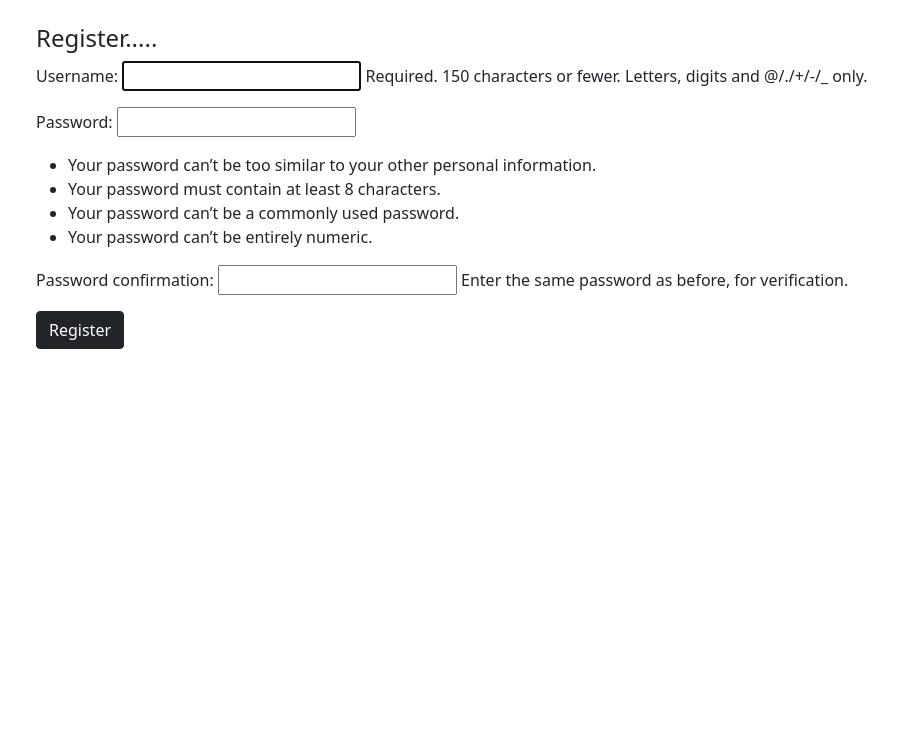
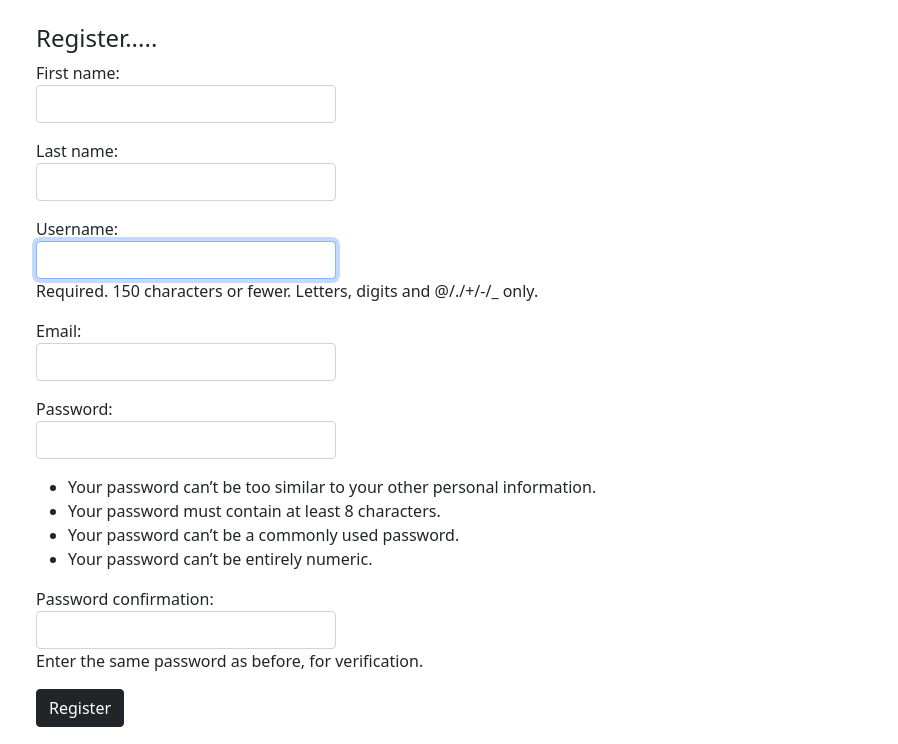
Before and after one commit to Hisham1133/Blog-Application-Using-Django-, a Django app: page /members/register/ in a window 1280 px wide. Shown: the part 56-800 px from the top of the page, without its empty margins (46-944 px from the left). Run offline with Django 3.2, Linux system fonts and the light colour scheme.

Commit message:
Added extra fields to Registration form Add rich text editor requirment.txt updated

```diff
--- a/blog/blog/settings.py
+++ b/blog/blog/settings.py
@@ -39,6 +39,7 @@ INSTALLED_APPS = [
     'django.contrib.staticfiles',
     'blogapp',
     'members',
+    'ckeditor',
 ]
 
 MIDDLEWARE = [
--- a/blog/blogapp/models.py
+++ b/blog/blogapp/models.py
@@ -2,7 +2,7 @@ from django.db import models
 from django.contrib.auth.models import User
 from django.urls import reverse
 from datetime import datetime, date
-
+from ckeditor.fields import RichTextField
 
 class Categories(models.Model):
     name = models.CharField(max_length=255)
@@ -17,7 +17,7 @@ class Categories(models.Model):
 class PostBlog(models.Model):
     title = models.CharField(max_length=255)
     author = models.ForeignKey(User, on_delete=models.CASCADE)
-    content = models.TextField()
+    content = RichTextField(blank=True, null=True)
     blog_published_date = models.DateField(auto_now_add=True)
     category = models.ForeignKey(Categories, max_length=255, on_delete=models.CASCADE, null=True, blank=True)
     likes = models.ManyToManyField(User, related_name="blog_posts")
--- a/blog/blogapp/templates/add_blog.html
+++ b/blog/blogapp/templates/add_blog.html
@@ -7,8 +7,10 @@
     <div class="form-group">
     <form method="post">
         {% csrf_token %}
+        {{ form.media }}
         {{ form.as_p }}
         <button class="btn btn-dark" >Post</button>
+        <a class="btn btn-dark" href="{% url 'home' %}">Cancel</a>
     </form>
     </div>
 {% else %}
--- a/blog/blogapp/templates/add_category.html
+++ b/blog/blogapp/templates/add_category.html
@@ -7,6 +7,7 @@
     <div class="form-group">
     <form method="post">
         {% csrf_token %}
+
         {{ form.as_p }}
         <button class="btn btn-dark" >Create</button>
     </form>
--- a/blog/blogapp/templates/blog_details.html
+++ b/blog/blogapp/templates/blog_details.html
@@ -13,7 +13,7 @@
     <hr>
     <br>
     <div class="container">
-    {{item.content}}
+    {{item.content|safe}}
     </div>
     <br><br>
     <a class="btn btn-dark" href="{% url 'home' %}">back page</a>
--- a/blog/blogapp/templates/update_blog.html
+++ b/blog/blogapp/templates/update_blog.html
@@ -8,8 +8,10 @@
         <div class="form-group">
         <form method="post">
             {% csrf_token %}
+            {{ form.media }}
             {{ form.as_p }}
-            <button class="btn btn-dark" >Post</button>
+            <button class="btn btn-dark" >Edit</button>
+            <a class="btn btn-dark" href="{% url 'home' %}">Cancel</a>
         </form>
         </div>
     {% else %}
--- /dev/null
+++ b/blog/members/forms.py
@@ -0,0 +1,25 @@
+from django.contrib.auth.forms import UserCreationForm
+from django.contrib.auth.models import User
+from django import forms
+
+
+class SignUpForm(UserCreationForm):
+    first_name = forms.CharField(max_length=100, widget=forms.TextInput(attrs={'class': 'form-control',
+                                                                               'style': 'max-width: 300px;'}))
+    last_name = forms.CharField(max_length=100, widget=forms.TextInput(attrs={'class': 'form-control',
+                                                                              'style': 'max-width: 300px;'}))
+    email = forms.EmailField(widget=forms.EmailInput(attrs={'class': 'form-control',
+                                                            'style': 'max-width: 300px;'}))
+
+    class Meta:
+        model = User
+        fields = ('first_name', 'last_name', 'username', 'email', 'password1', 'password2')
+
+    def __init__(self, *args, **kwargs):
+        super(SignUpForm, self).__init__(*args, **kwargs)
+        self.fields['username'].widget.attrs['class'] = 'form-control'
+        self.fields['username'].widget.attrs['style'] = 'max-width: 300px;'
+        self.fields['password1'].widget.attrs['class'] = 'form-control'
+        self.fields['password1'].widget.attrs['style'] = 'max-width: 300px;'
+        self.fields['password2'].widget.attrs['class'] = 'form-control'
+        self.fields['password2'].widget.attrs['style'] = 'max-width: 300px;'
--- a/blog/members/views.py
+++ b/blog/members/views.py
@@ -2,9 +2,10 @@ from django.shortcuts import render
 from django.views import generic
 from django.contrib.auth.forms import UserCreationForm
 from django.urls import reverse_lazy
+from .forms import SignUpForm
 
 
 class Registration(generic.CreateView):
-    form_class = UserCreationForm
+    form_class = SignUpForm
     template_name = "registration/register.html"
     success_url = reverse_lazy('login')
--- a/requirment.txt
+++ b/requirment.txt
@@ -1,4 +1,6 @@
 asgiref==3.4.1
 Django==3.2.9
+django-ckeditor==6.2.0
+django-js-asset==1.2.2
 pytz==2021.3
 sqlparse==0.4.2
```
Also changed, not shown: blog/blogapp/migrations/0007_alter_postblog_content.py (added), blog/db.sqlite3.
